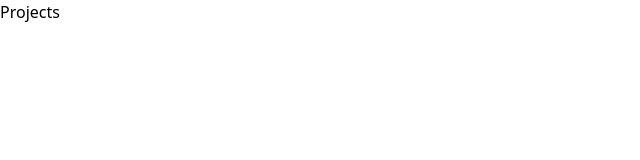
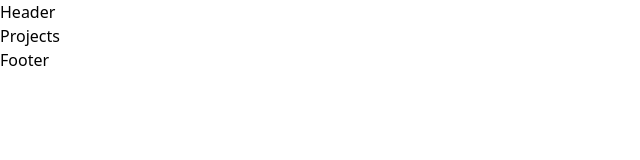
Before and after one commit to azeez92/atibyan-blog2, a React (Vite) app in the folder Atibyan-blog/: page /projects in a window 1280 px wide. Shown: the top 160 px of the page, without its empty margins (0-640 px from the left). Built offline with nearby package versions, Linux system fonts and the light colour scheme.

Commit message:
Component creation

```diff
--- a/Atibyan-blog/src/App.jsx
+++ b/Atibyan-blog/src/App.jsx
@@ -5,11 +5,14 @@
 import Signin from "./pages/Signin"
 import Signup from "./pages/Signup"
 import Projects from "./pages/Projects"
+import Header from "./components/Header"
+import Footer from "./components/Footer"
 
 export default function App() {
   return (
 
 <BrowserRouter>
+<Header />
 <Routes>
 <Route  path="/"  element={<Home />}/>
 <Route  path="/about"  element={<About />}/>
@@ -17,11 +20,8 @@
 <Route  path="/sign-in"  element={<Signin />}/>
 <Route  path="sign-up"  element={<Signup />}/>
 <Route  path="/projects"  element={<Projects />}/>
-
-
-
 </Routes>
-
+<Footer />
 </BrowserRouter>
 
 
--- /dev/null
+++ b/Atibyan-blog/src/components/Footer.jsx
@@ -0,0 +1,7 @@
+import React from 'react'
+
+export default function Footer() {
+  return (
+    <div>Footer</div>
+  )
+}
--- /dev/null
+++ b/Atibyan-blog/src/components/Header.jsx
@@ -0,0 +1,7 @@
+import React from 'react'
+
+export default function Header() {
+  return (
+    <div>Header</div>
+  )
+}
```
